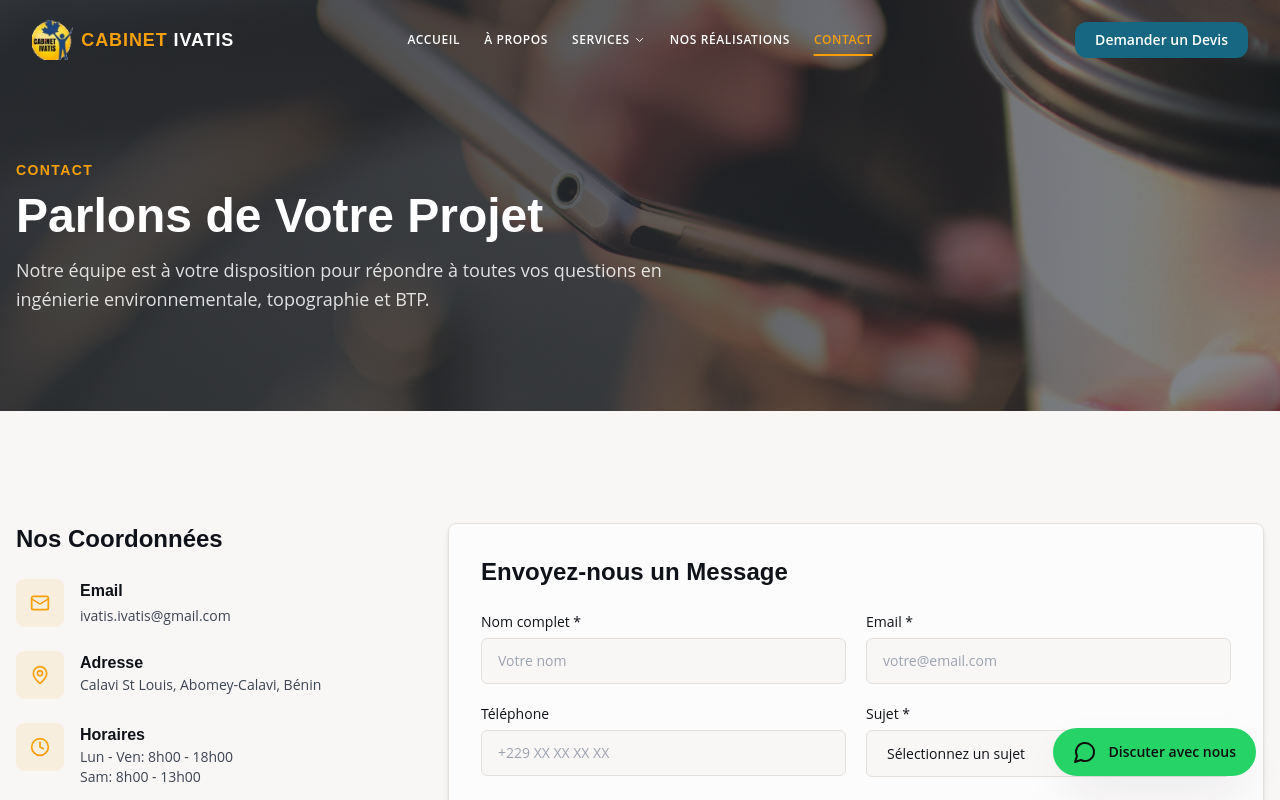
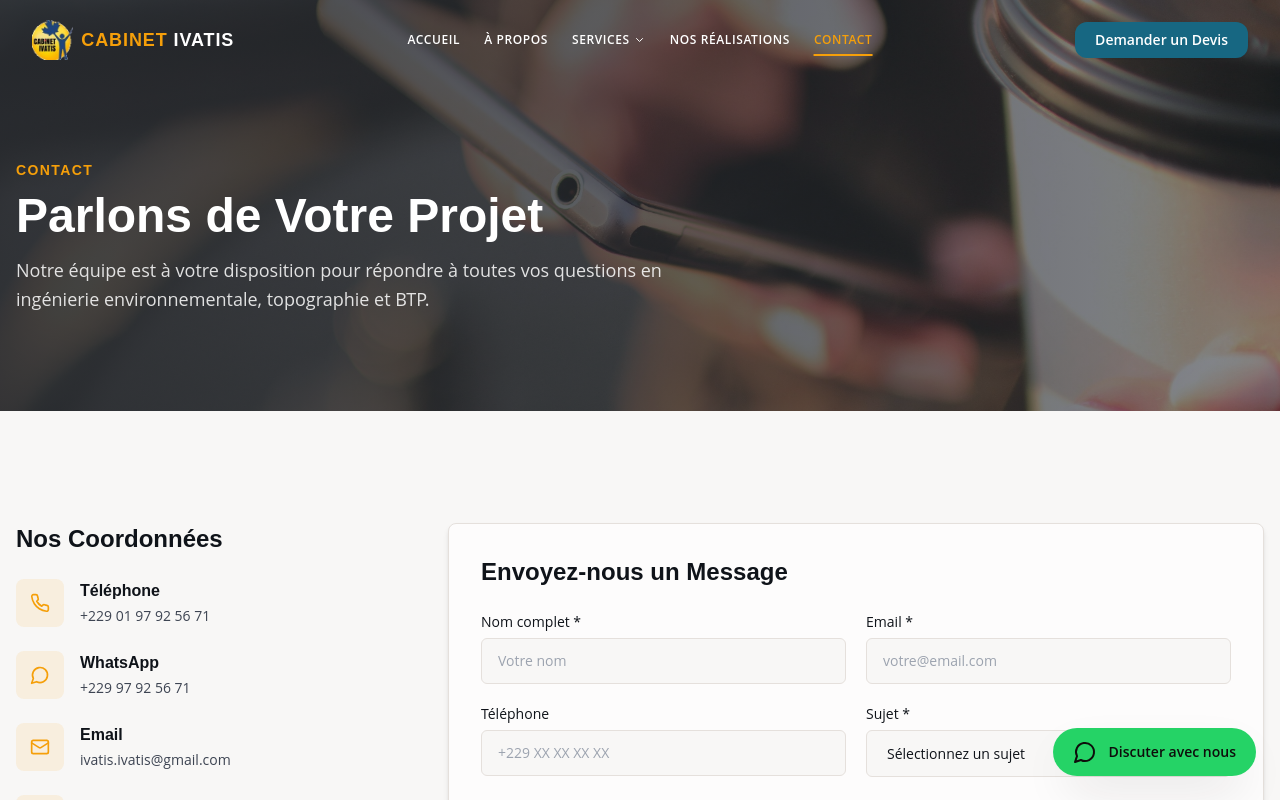
Before and after one commit to amta-repo/cabinet-ivatis, a React (Vite) app: page /contact in a window 1280 px wide. Shown: the top 800 px of the page. Built offline with nearby package versions, Linux system fonts and the light colour scheme.

Commit message:
Changes
Co-authored-by: oladimejiala <41452971+oladimejiala@users.noreply.github.com>

```diff
--- a/src/components/WhatsAppButton.tsx
+++ b/src/components/WhatsAppButton.tsx
@@ -2,7 +2,7 @@ import { motion } from "framer-motion";
 import { MessageCircle } from "lucide-react";
 
 export function WhatsAppButton() {
-  const whatsappNumber = "2290197203303";
+  const whatsappNumber = "22997925671";
   const whatsappMessage = encodeURIComponent(
     "Bonjour Cabinet IVATIS, je souhaite avoir plus d'informations sur vos services d'ingénierie environnementale et sociale."
   );
--- a/src/pages/Contact.tsx
+++ b/src/pages/Contact.tsx
@@ -41,7 +41,7 @@ const Contact = () => {
     setIsSubmitting(true);
 
     // Build a WhatsApp message that clearly indicates it was sent from the website
-    const waNumber = "2290197203303";
+    const waNumber = "22997925671";
     const lines = [
       "*Nouveau message — envoyé depuis le site web cabinetivatis.com*",
       "",
@@ -69,7 +69,7 @@ const Contact = () => {
     setIsSubmitting(false);
   };
 
-  const whatsappNumber = "2290197203303";
+  const whatsappNumber = "22997925671";
   const whatsappMessage = encodeURIComponent(
     "Bonjour CABINET IVATIS, je souhaite avoir plus d'informations sur vos services."
   );
@@ -79,7 +79,7 @@ const Contact = () => {
     <div className="min-h-screen bg-background">
       <SeoHelmet
         title="Contactez CABINET IVATIS | Devis Gratuit EIES, Audit, Topographie — Abomey-Calavi, Bénin"
-        description="Contactez CABINET IVATIS pour vos projets d'ingénierie environnementale au Bénin et en Afrique de l'Ouest. Tél : +229 01 97 20 33 03. Email : ivatis.ivatis@gmail.com. Abomey-Calavi, Quartier Agori St Louis."
+        description="Contactez CABINET IVATIS pour vos projets d'ingénierie environnementale au Bénin et en Afrique de l'Ouest. Tél : +229 01 97 92 56 71. Email : ivatis.ivatis@gmail.com. Abomey-Calavi, Quartier Agori St Louis."
         canonical="/contact"
         keywords="contact CABINET IVATIS, devis EIES Bénin, bureau études Abomey-Calavi, téléphone IVATIS"
       />
@@ -102,20 +102,17 @@ const Contact = () => {
               <div>
                 <h2 className="font-heading font-bold text-2xl text-foreground mb-6">Nos Coordonnées</h2>
                 <ul className="space-y-6">
-              {/* Phone — temporarily hidden
                   <li className="flex items-start gap-4">
                     <div className="w-12 h-12 rounded-lg bg-primary/10 flex items-center justify-center shrink-0">
                       <Phone className="w-5 h-5 text-primary" />
                     </div>
                     <div>
                       <p className="font-heading font-semibold text-foreground">Téléphone</p>
-                      <a href="tel:+2290197203303" className="text-muted-foreground text-sm hover:text-primary transition-colors">
-                        +229 01 97 20 33 03
+                      <a href="tel:+2290197925671" className="text-muted-foreground text-sm hover:text-primary transition-colors">
+                        +229 01 97 92 56 71
                       </a>
                     </div>
                   </li>
-                  */}
-                  {/* WhatsApp — temporarily hidden
                   <li className="flex items-start gap-4">
                     <div className="w-12 h-12 rounded-lg bg-primary/10 flex items-center justify-center shrink-0">
                       <MessageCircle className="w-5 h-5 text-primary" />
@@ -123,11 +120,10 @@ const Contact = () => {
                     <div>
                       <p className="font-heading font-semibold text-foreground">WhatsApp</p>
                       <a href={whatsappUrl} target="_blank" rel="noopener noreferrer" className="text-muted-foreground text-sm hover:text-primary transition-colors">
-                        +229 01 97 20 33 03
+                        +229 97 92 56 71
                       </a>
                     </div>
                   </li>
-                  */}
                   <li className="flex items-start gap-4">
                     <div className="w-12 h-12 rounded-lg bg-primary/10 flex items-center justify-center shrink-0">
                       <Mail className="w-5 h-5 text-primary" />
```
